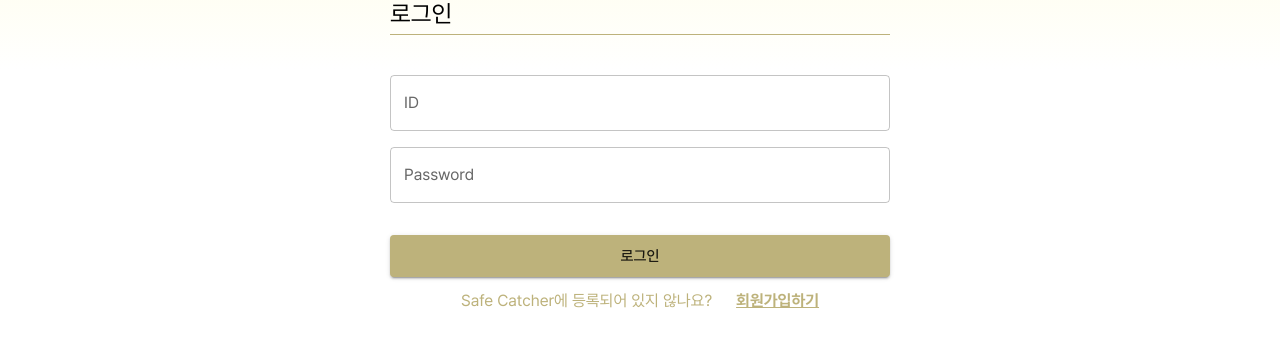
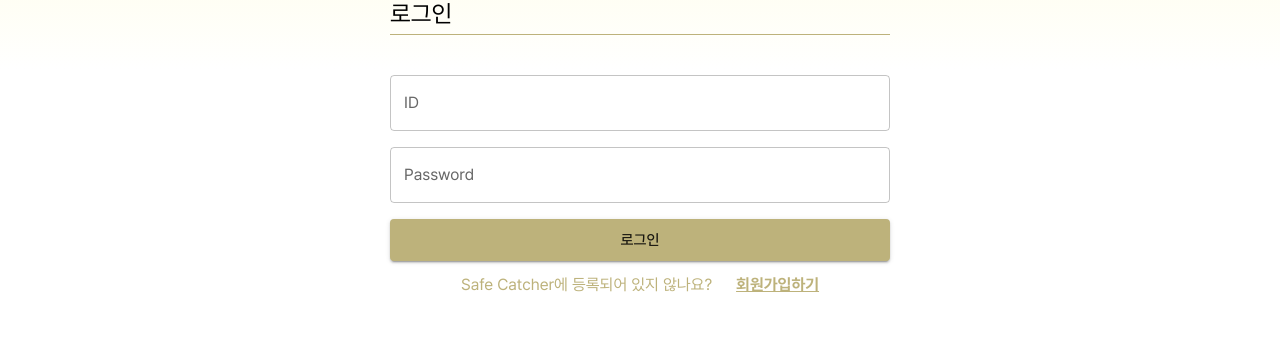
Before and after one commit to Effective-2024/Effective-Detector-FE, a React (Create React App) app: page /login in a window 1280 px wide. Shown: the part 266-613 px from the top of the page. Built offline with nearby package versions, Linux system fonts and the light colour scheme; no server answers.

Commit message:
feat: 로그인 API 연결
#7

```diff
--- a/src/components/Layout/Header/Header.tsx
+++ b/src/components/Layout/Header/Header.tsx
@@ -1,8 +1,8 @@
 import { ReactComponent as Logo } from '@assets/logo/logo.svg';
-import { Link } from 'react-router-dom';
-import { useAppSelector, useAppDispatch } from '@lib/hooks/redux';
+import { useAppDispatch, useAppSelector } from '@lib/hooks/redux';
 import { logout } from '@store/member.slice';
 import { FaUserCircle } from 'react-icons/fa';
+import { Link } from 'react-router-dom';
 
 const categories = [
   { title: '카메라 관리', url: '/camera' },
@@ -17,7 +17,7 @@ const Header = () => {
       <Link to="/">
         <Logo />
       </Link>
-      {member.isAuth && !member.isModerator && (
+      {member.isAuth && member.role === 'ROLE_ADMIN' && (
         <div className="flex flex-grow justify-start gap-10">
           {categories.map(({ title, url }) => (
             <Link className="text-base font-bold" to={url}>
@@ -30,7 +30,7 @@ const Header = () => {
         <div className="flex gap-4">
           <Link to="/my" className="flex gap-1">
             <FaUserCircle className="h-6 w-6 text-comment" />
-            {!member.isModerator && member.name}
+            {member.role === 'ROLE_ADMIN' && member.name}
           </Link>
           <div className="border-l border-comment" />
           <button
--- a/src/lib/hooks/useApi.ts
+++ b/src/lib/hooks/useApi.ts
@@ -18,7 +18,8 @@ export const useLogin = () =>
       loginPassword: string;
     }): Promise<LoginDto | null> => {
       const response = await client.post(`/auth/login`, {
-        data: { loginId, loginPassword },
+        loginId,
+        loginPassword,
       });
       return response?.data;
     },
--- a/src/pages/Home/Home.tsx
+++ b/src/pages/Home/Home.tsx
@@ -1,14 +1,14 @@
 import { useAppSelector } from '@lib/hooks/redux';
-import DefaultHome from './DefaultHome';
 import AdminHome from './AdminHome';
 import ClientHome from './ClientHome';
+import DefaultHome from './DefaultHome';
 
 const Home = () => {
   const member = useAppSelector((state) => state.member).value;
   return (
     <>
       {member.isAuth ? (
-        member.isModerator ? (
+        member.role === 'ROLE_SUPER_ADMIN' ? (
           <AdminHome />
         ) : (
           <ClientHome />
--- a/src/pages/Login/Login.tsx
+++ b/src/pages/Login/Login.tsx
@@ -1,14 +1,56 @@
+import { ReactComponent as Logo } from '@assets/logo/logo.svg';
 import { useAppDispatch } from '@lib/hooks/redux';
+import { Box, Button, TextField } from '@mui/material';
 import { login } from '@store/member.slice';
+import { Form, Formik, FormikHelpers } from 'formik';
 import { Link, useNavigate } from 'react-router-dom';
-import { ReactComponent as Logo } from '@assets/logo/logo.svg';
-import { Box, Button, TextField } from '@mui/material';
+import { useLogin } from '~/lib/hooks/useApi';
+
+interface LoginInfo {
+  id: string;
+  password: string;
+}
+
+const initialValues: LoginInfo = {
+  id: '',
+  password: '',
+};
 
 const Login = () => {
   const dispatch = useAppDispatch();
   const navigate = useNavigate();
+  const { mutate: getMemberAuth } = useLogin();
+
+  const handleSubmit = (
+    values: LoginInfo,
+    { setSubmitting }: FormikHelpers<LoginInfo>,
+  ) => {
+    getMemberAuth(
+      { loginId: values.id, loginPassword: values.password },
+      {
+        onSuccess: (data) => {
+          dispatch(
+            login({
+              name: data?.name ?? '',
+              memberId: data?.id ?? -1,
+              role: data?.memberRole ?? 'ROLE_ANONYMOUS',
+              token: 'token',
+            }),
+          );
+          setSubmitting(false);
+          setTimeout(() => {
+            navigate('/');
+          }, 0);
+        },
+        onError: () => {
+          setSubmitting(false);
+        },
+      },
+    );
+  };
+
   return (
-    <div className="max-w-sign mx-auto w-full">
+    <div className="mx-auto w-full max-w-sign">
       <div className="my-[88px] flex flex-col gap-6">
         <Logo />
         <Box className="py-4">
@@ -18,29 +60,32 @@ const Login = () => {
           <div className="mt-2 border-b border-comment" />
         </Box>
         <div className="flex flex-col gap-8">
-          <div className="flex flex-col gap-4">
-            <TextField type="text" label="ID" />
-            <TextField type="password" label="Password" />
-          </div>
+          <Formik initialValues={initialValues} onSubmit={handleSubmit}>
+            {({ isSubmitting, values, handleChange, handleBlur }) => (
+              <Form className="flex flex-col gap-4">
+                <TextField
+                  type="text"
+                  name="id"
+                  label="ID"
+                  value={values.id}
+                  onChange={handleChange}
+                  onBlur={handleBlur}
+                />
+                <TextField
+                  type="password"
+                  name="password"
+                  label="Password"
+                  value={values.password}
+                  onChange={handleChange}
+                  onBlur={handleBlur}
+                />
+
                 <div className="flex flex-col">
                   <Button
                     type="submit"
                     variant="contained"
                     size="large"
-              onClick={() => {
-                //TODO - 로그인 API 연결
-                dispatch(
-                  login({
-                    name: '행복 요양병원',
-                    memberId: 1,
-                    token: 'token',
-                    isModerator: false,
-                  }),
-                );
-                setTimeout(() => {
-                  navigate('/');
-                }, 0);
-              }}
+                    disabled={isSubmitting}
                   >
                     로그인
                   </Button>
@@ -51,6 +96,9 @@ const Login = () => {
                     </Link>
                   </div>
                 </div>
+              </Form>
+            )}
+          </Formik>
         </div>
       </div>
     </div>
--- a/src/store/member.slice.ts
+++ b/src/store/member.slice.ts
@@ -1,11 +1,12 @@
 import { createSlice, PayloadAction } from '@reduxjs/toolkit';
 import cookie from 'react-cookies';
+import { Role } from '~/types/common.dto';
 
 export interface AuthState {
   name: string;
   memberId: number;
+  role: Role;
   token: string;
-  isModerator: boolean;
 }
 
 export interface AuthSliceState extends AuthState {
@@ -20,8 +21,8 @@ const initialState: InitialState = {
   value: {
     name: '',
     memberId: -1,
+    role: 'ROLE_ANONYMOUS',
     token: '',
-    isModerator: false,
     isAuth: false,
   },
 };
```
Lines whose indentation alone changed are shown as unchanged.
